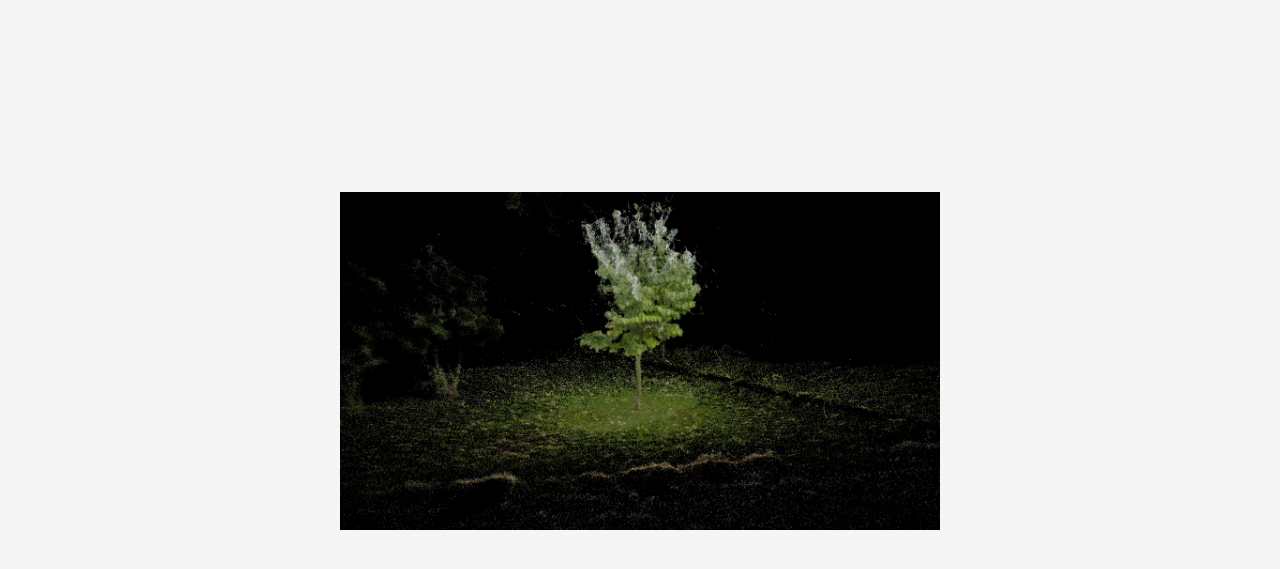
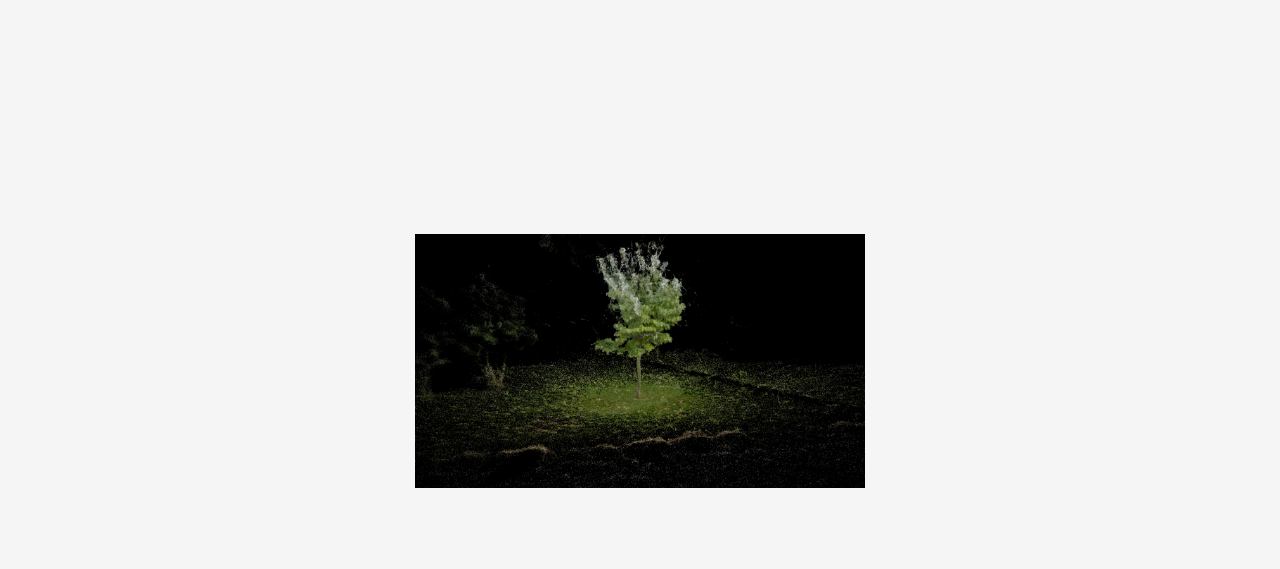
Before and after one commit to Isaakpr/Isaakpr.github.io, a plain HTML site: page index.html in a window 1280 px wide. Shown: the part 69-638 px from the top of the page. Drawn offline with nearby package versions, Linux system fonts and the light colour scheme.

Commit message:
Update style.css

```diff
--- a/style.css
+++ b/style.css
@@ -114,8 +114,8 @@ body {
 }
 
 .image-container img {
-    max-width: 600px; /* Adjust this to the desired width of the image */
-    max-height: 600px; /* Adjust this to the desired height of the image */
+    max-width: 450px; /* Adjust this to the desired width of the image */
+    max-height: 450px; /* Adjust this to the desired height of the image */
     object-fit: contain; /* Ensures the image is contained within the box without distortion */
 }
 
```
